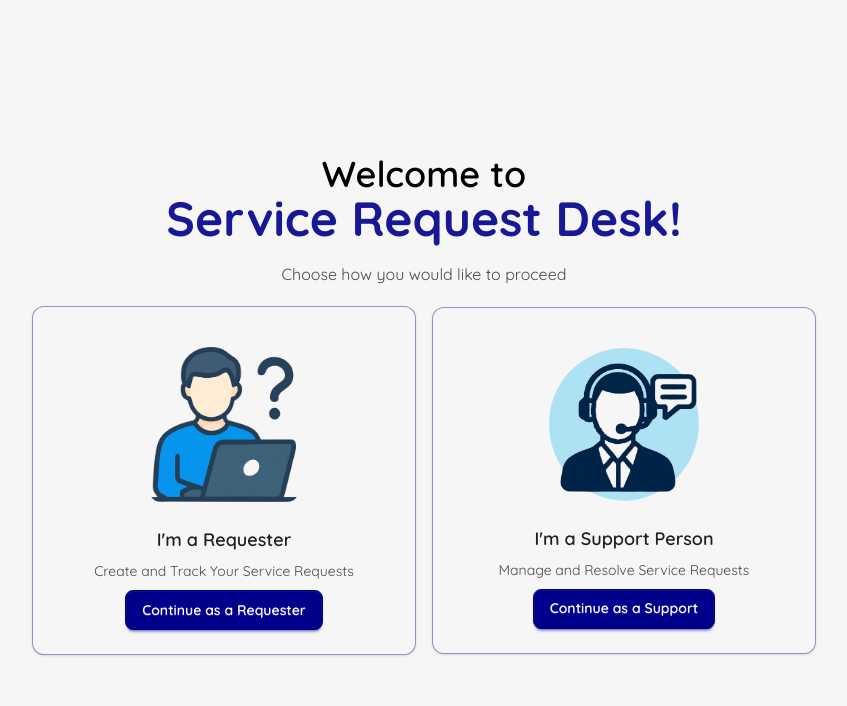
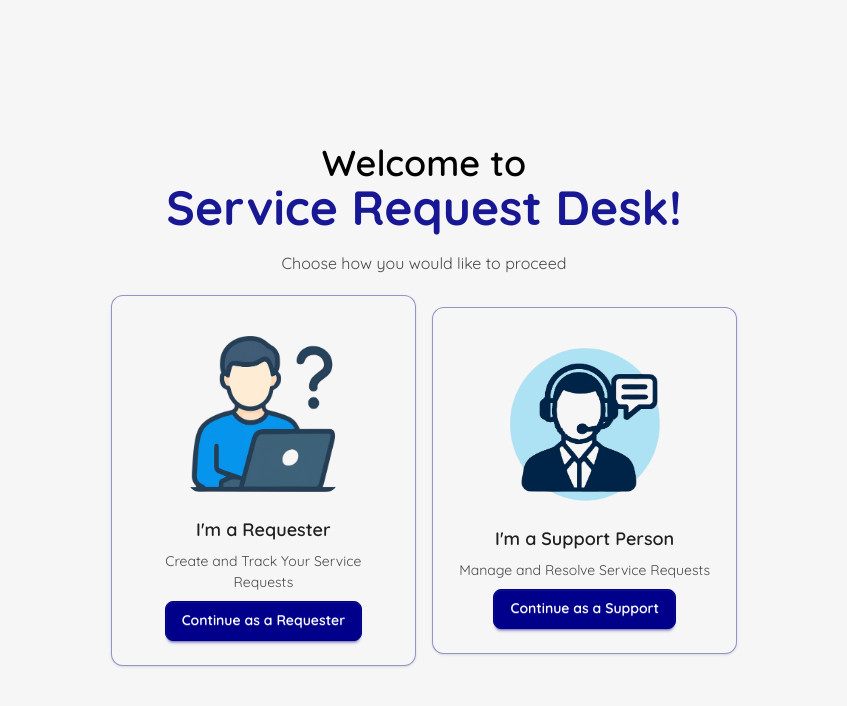
Before and after one commit to MujahidEmon/service-request-desk, a Next.js app in the folder frontend/: page / in a window 1280 px wide. Shown: the top 706 px of the page, without its empty margins (216-1063 px from the left). Built offline with nearby package versions, Linux system fonts and the light colour scheme.

Commit message:
testing ongoing

```diff
--- a/frontend/src/pages/Homepage/Homepage.jsx
+++ b/frontend/src/pages/Homepage/Homepage.jsx
@@ -7,12 +7,12 @@ import Link from 'next/link';
 
 const Homepage = () => {
     return (
-        <div className='max-w-7xl min-h-screen mx-auto p-4 flex flex-col items-center justify-center md:gap-5 gap-4'>
+        <div className='max-w-7xl min-h-screen mx-auto flex flex-col items-center justify-center md:gap-5 gap-4'>
             <h1 className='font-bold lg:text-5xl text-primary/90 md:text-4xl text-3xl text-center'><span className='lg:text-4xl md:text-3xl text-lg text-black font-semibold'>Welcome to</span> <br /> Service Request Desk!</h1>
             <p className='text-center text-black/70'>Choose how you would like to proceed</p>
 
             <div className='flex flex-col md:flex-row items-center justify-center gap-4'>
-                <div className="card border border-primary/40 bg-base-100 w-96 shadow-sm">
+                <div className="card border border-primary/40 bg-base-100 w-full shadow-sm">
                     <figure className="px-10 pt-10">
                         <Image
                             src={requesterIcon}
@@ -32,7 +32,7 @@ const Homepage = () => {
                     </div>
                 </div>
 
-                <div className="card border border-primary/40 bg-base-100 w-96 shadow-sm">
+                <div className="card border border-primary/40 bg-base-100 w-full shadow-sm">
                     <figure className="px-10 pt-10">
                         <Image
                             src={supportIcon}
```
